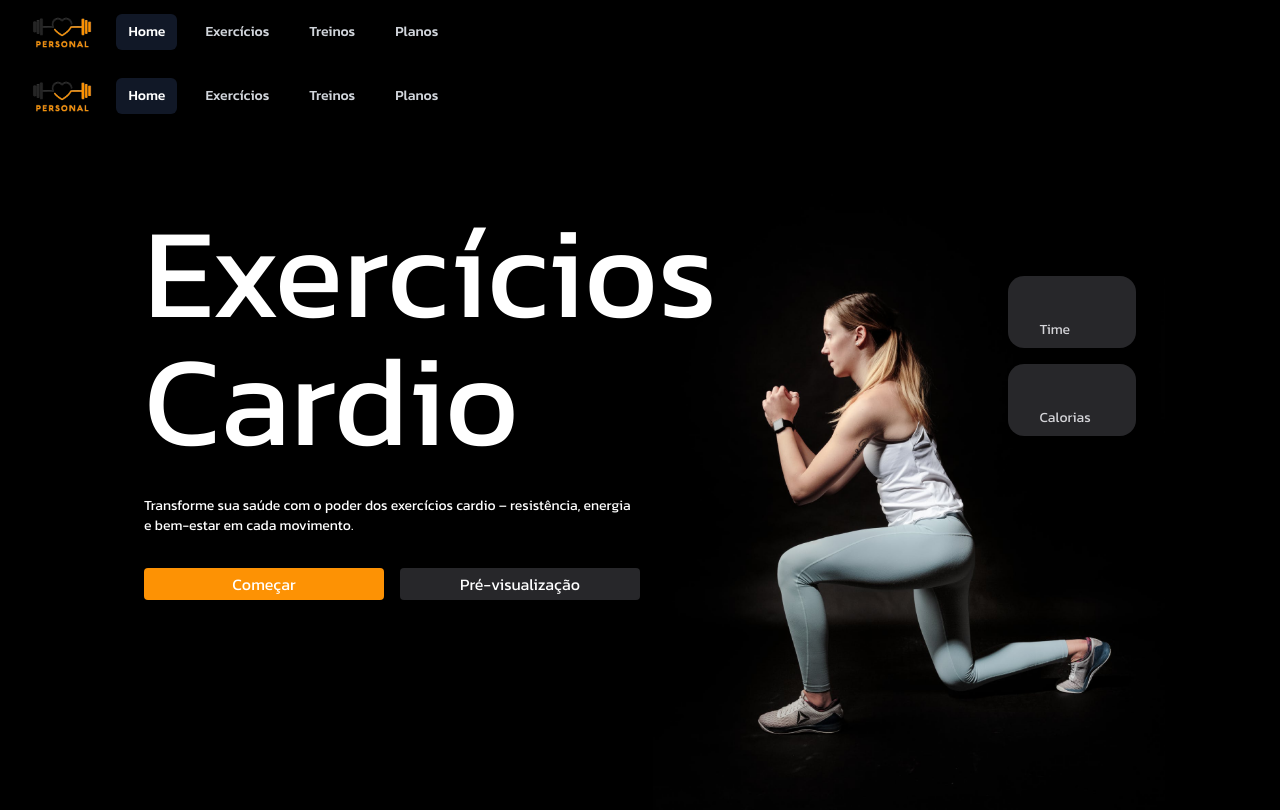
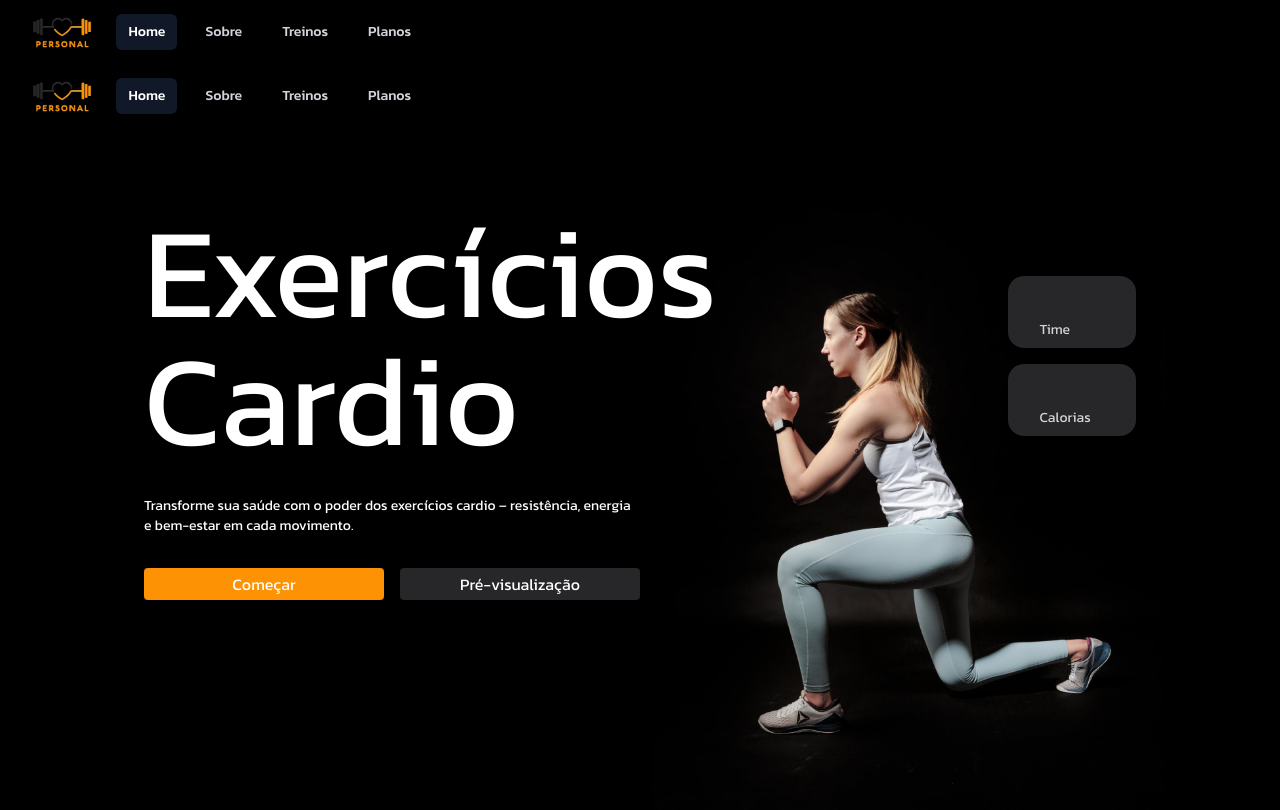
Before and after one commit to Wesleysoares7/fit-personal-trainer, a React (Vite) app: page / in a window 1280 px wide. Shown: the top 810 px of the page. Built offline with nearby package versions, Linux system fonts and the light colour scheme.

Commit message:
refactor: update navigation items

```diff
--- a/src/components/navbar.tsx
+++ b/src/components/navbar.tsx
@@ -8,7 +8,7 @@ import logo from "../assets/logo.png";
 
 const navigation = [
   { name: "Home", href: "#", current: true },
-  { name: "Exercícios", href: "#", current: false },
+  { name: "Sobre", href: "about", current: false },
   { name: "Treinos", href: "#", current: false },
   { name: "Planos", href: "#", current: false },
 ];
@@ -17,7 +17,7 @@ function classNames(...classes: any) {
   return classes.filter(Boolean).join(" ");
 }
 
-export default function Navbar() {
+const Navbar = () => {
   return (
     <Disclosure as="nav" className="bg-black">
       <div className="mx-auto max-w-7xl px-2 sm:px-6 lg:px-8">
@@ -85,4 +85,6 @@ export default function Navbar() {
       </DisclosurePanel>
     </Disclosure>
   );
-}
+};
+
+export default Navbar;
```
